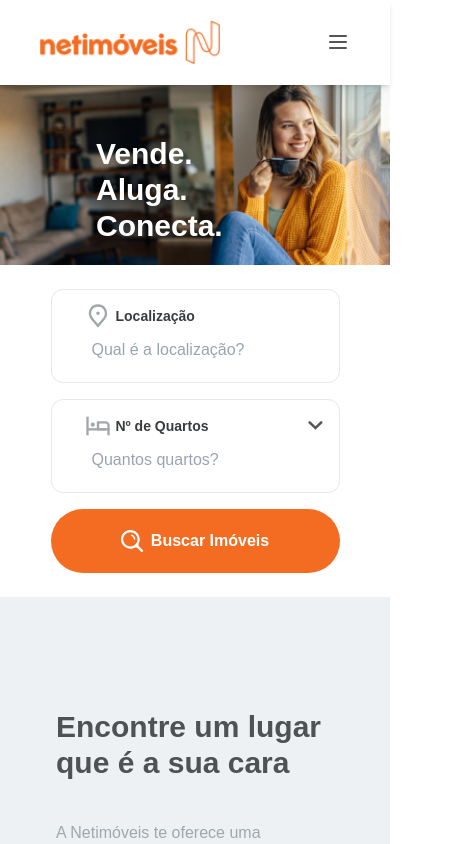
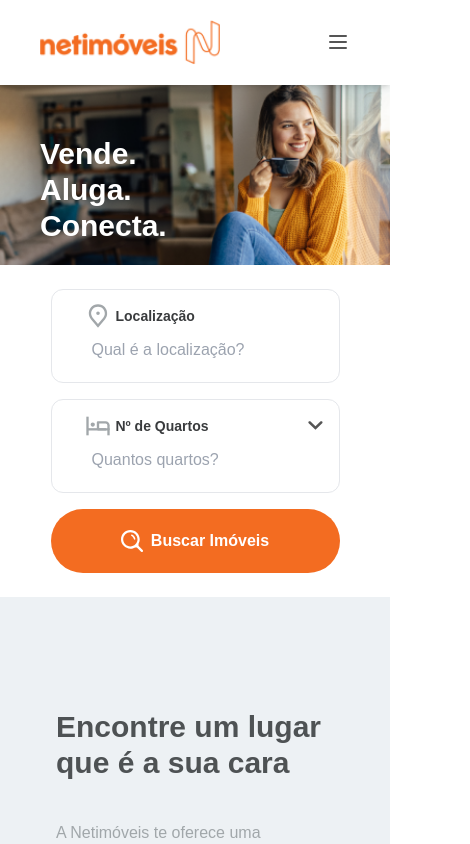
Before and after one commit to gabrielripardo/portal-anuncios-imoveis, a Next.js app: page / in a window 390 px wide. Shown: the top 844 px of the page, 470 px wide, since content can reach past the window. Built offline with nearby package versions, Linux system fonts and the light colour scheme.

Commit message:
FIX: layout em geral

```diff
--- a/src/app/components/Intro.tsx
+++ b/src/app/components/Intro.tsx
@@ -26,7 +26,7 @@ export default function Intro() {
           priority={true}
         />
       </div>
-      <div className="w-full absolute md:top-32 top-28 left-20 md:left-0 px-4 py-6">
+      <div className="w-full absolute md:top-32 top-28 sm:pl-28 pl-10 md:left-0 px-4 py-6">
         <p className="w-full z-10 flex flex-col md:flex-row md:space-x-3 justify-center text-white text-orange text-3xl font-bold">
           <span>Vende. </span> <span>Aluga. </span> <span>Conecta. </span>
         </p>
--- a/src/app/components/SelectLocation.tsx
+++ b/src/app/components/SelectLocation.tsx
@@ -77,7 +77,7 @@ export default function SelectLocation({
   }, [keyword]);
 
   return (
-    <div className="absolute mt-8">
+    <div className="absolute mt-8 z-10">
       {loading && (
         <p className="text-white text-bold text-xl">Pesquisando...</p>
       )}
--- a/src/app/components/SelectRooms.tsx
+++ b/src/app/components/SelectRooms.tsx
@@ -54,7 +54,7 @@ export default function SelectRooms({
   }, []);
 
   return (
-    <div className="absolute mt-8 ">
+    <div className="absolute mt-8 -left-20 top-14 md:left-0">
       {showSelectLoc && (
         <div ref={roomsRef} className="px-7 py-4 border rounded-2xl bg-white">
           <div className="border-1 border-b border-gray-300 pb-6">
```
